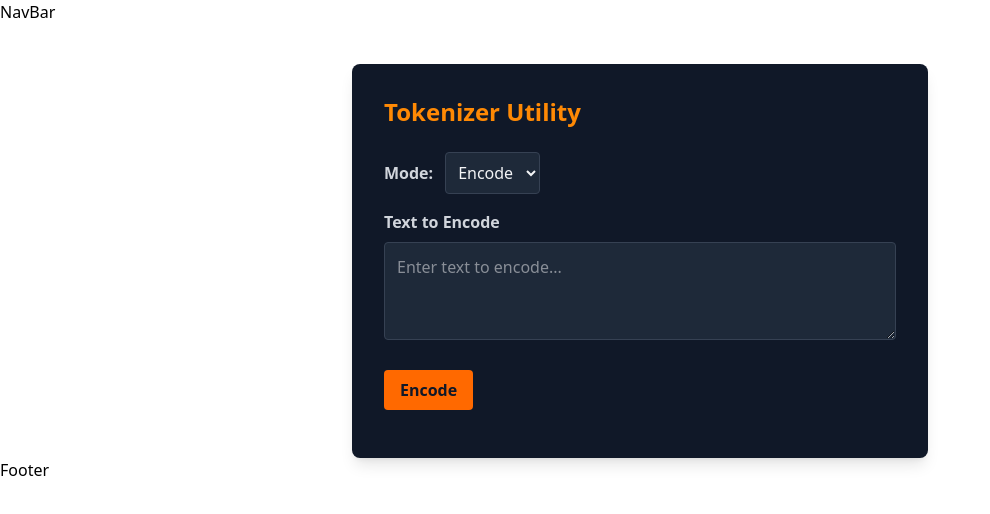
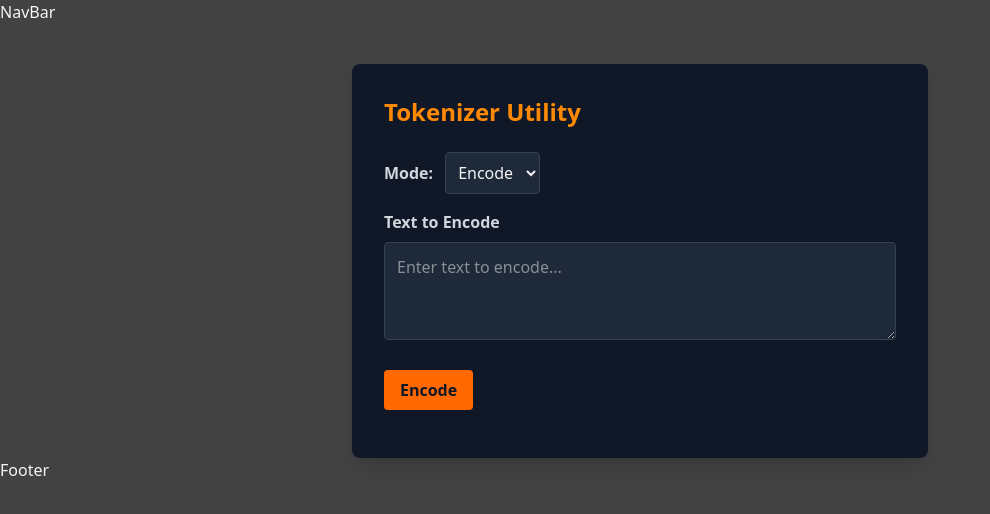
Before and after one commit to rahoolsingh/Tea-Tokenizer, a React (Vite) app in the folder frontend/: page / in a window 1280 px wide. Shown: the top 514 px of the page, without its empty margins (0-990 px from the left). Built offline with nearby package versions, Linux system fonts and the light colour scheme; no server answers.

Commit message:
style: format index.css with HTML styling for background and text color

```diff
--- a/frontend/src/index.css
+++ b/frontend/src/index.css
@@ -1 +1,7 @@
 @import "tailwindcss";
+
+
+html {
+    background-color: #424242;
+    color: #f5f5f5;
+}
```
